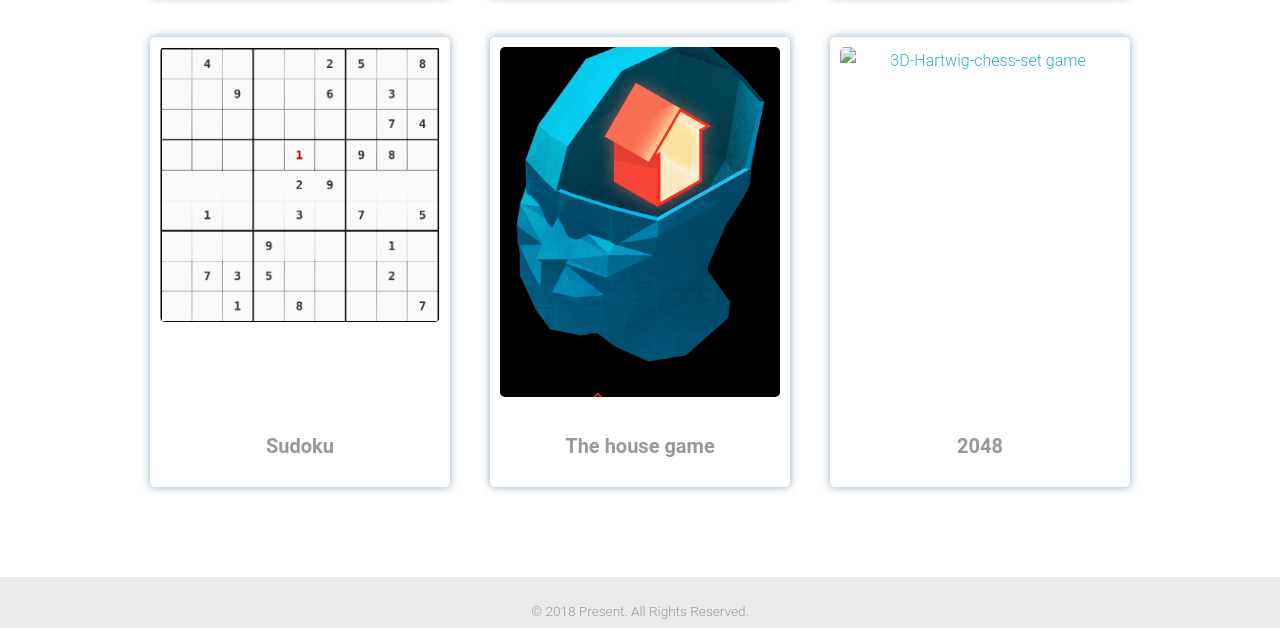
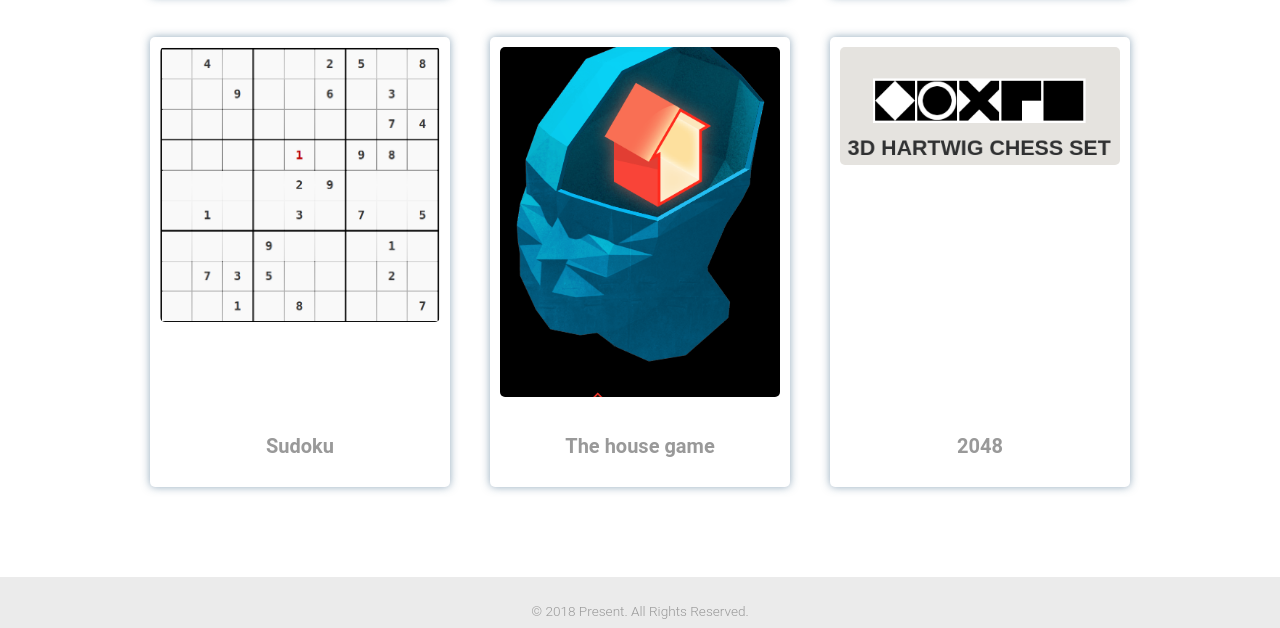
Before and after one commit to akabuda050/idlepoint-games-template, a plain HTML site: page games/index.html in a window 1280 px wide. Shown: the part 1263-1891 px from the top of the page. Drawn offline with nearby package versions, Linux system fonts and the light colour scheme; files whose address does not match are found by name.

Commit message:
add stuff

```diff
--- a/games/index.html
+++ b/games/index.html
@@ -136,7 +136,7 @@
 
 					<div class="fh5co-project masonry-brick">
 						<a href="3D-Hartwig-chess-set">
-							<img src="../images/3d-hartwig-chess-set.png" alt="3D-Hartwig-chess-set game">
+							<img src="../images/3d-hartwing-chess.png" alt="3D-Hartwig-chess-set game">
 							<h2>2048</h2>
 						</a>
 			    </div>
```
